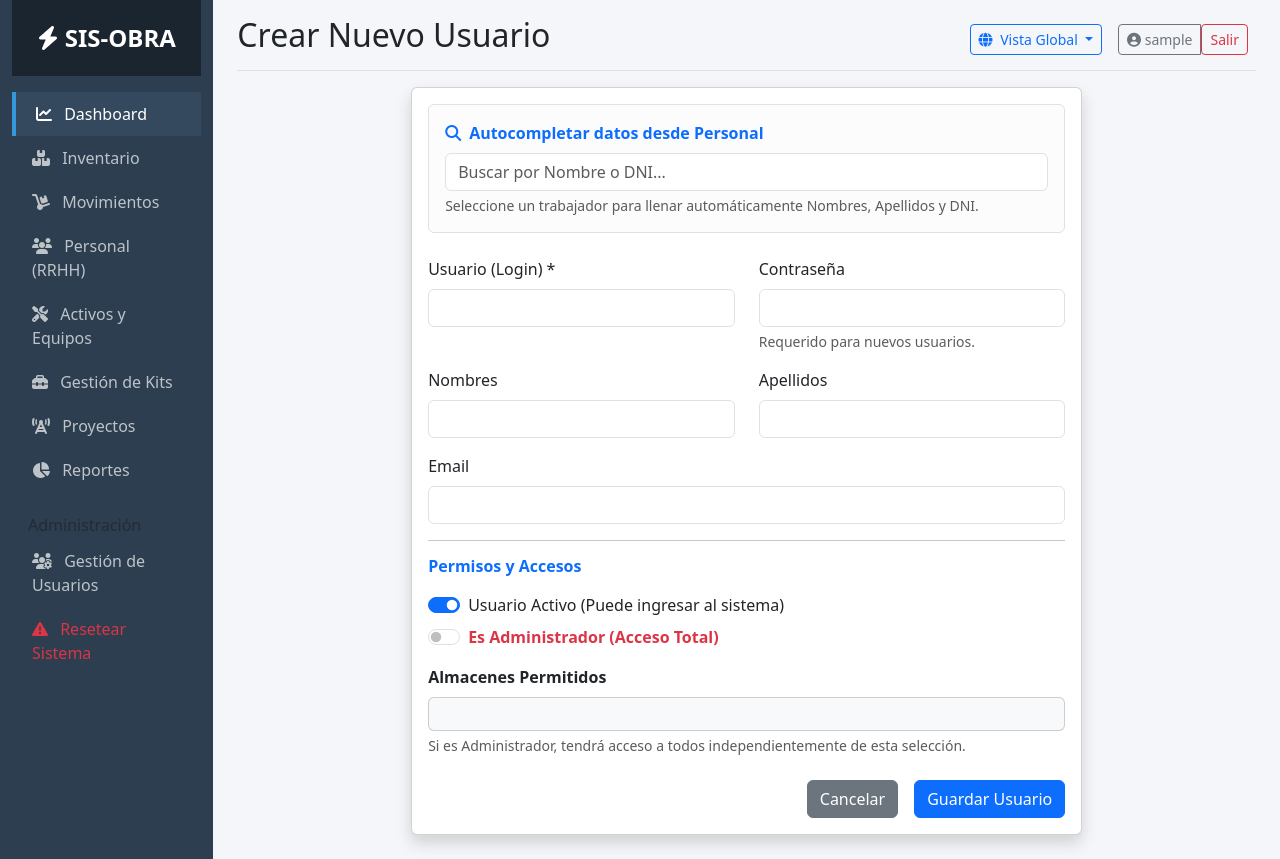
After one commit to jomisaqui-ux/almacen_torres_alta_tension, a Django app: page /usuarios/nuevo/ in a window 1280 px wide. The commit adds this page. Run offline with Django 5.2, Linux system fonts and the light colour scheme; the visitor is signed in with stand-in values (Sample User, id 1); data that the repository does not hold is empty.

Commit message:
feat(core): implementación de gestión de usuarios y permisos de almacén

```diff
--- /dev/null
+++ b/apps/core/forms.py
@@ -0,0 +1,78 @@
+from django import forms
+from django.contrib.auth import get_user_model
+from django.contrib.auth.password_validation import validate_password
+from .models import PerfilUsuario
+from apps.logistica.models import Almacen
+
+User = get_user_model()
+
+class UsuarioForm(forms.ModelForm):
+    password = forms.CharField(
+        label="Contraseña",
+        widget=forms.PasswordInput(attrs={'autocomplete': 'new-password'}),
+        required=False,
+        help_text="Dejar en blanco para mantener la contraseña actual (al editar)."
+    )
+    almacenes = forms.ModelMultipleChoiceField(
+        queryset=Almacen.objects.all(),
+        widget=forms.CheckboxSelectMultiple,
+        required=False,
+        label="Almacenes Permitidos",
+        help_text="Seleccione los almacenes a los que este usuario tendrá acceso."
+    )
+
+    class Meta:
+        model = User
+        fields = ['username', 'first_name', 'last_name', 'email', 'dni', 'cargo', 'is_active', 'is_superuser']
+        labels = {
+            'username': 'Usuario (Login)',
+            'first_name': 'Nombres',
+            'last_name': 'Apellidos',
+            'is_active': 'Activo',
+            'is_superuser': 'Es Administrador (Superusuario)',
+        }
+
+    def __init__(self, *args, **kwargs):
+        super().__init__(*args, **kwargs)
+        # Si es creación, la contraseña es obligatoria
+        if not self.instance.pk:
+            self.fields['password'].required = True
+            self.fields['password'].help_text = "Requerido para nuevos usuarios."
+
+        # Cargar almacenes iniciales si es edición
+        if self.instance.pk:
+            try:
+                self.fields['almacenes'].initial = self.instance.perfil.almacenes.all()
+            except PerfilUsuario.DoesNotExist:
+                self.fields['almacenes'].initial = []
+
+        for name, field in self.fields.items():
+            if not isinstance(field.widget, (forms.CheckboxInput, forms.CheckboxSelectMultiple)):
+                field.widget.attrs.update({'class': 'form-control'})
+            elif isinstance(field.widget, forms.CheckboxInput):
+                field.widget.attrs.update({'class': 'form-check-input'})
+
+    def clean_password(self):
+        password = self.cleaned_data.get('password')
+        if password:
+            try:
+                validate_password(password, self.instance)
+            except forms.ValidationError as error:
+                self.add_error('password', error)
+        return password
+
+    def save(self, commit=True):
+        user = super().save(commit=False)
+
+        # Guardar contraseña de forma segura (Hashing) si se proporcionó
+        password = self.cleaned_data.get('password')
+        if password:
+            user.set_password(password)
+
+        if commit:
+            user.save()
+            # Gestionar Perfil y Almacenes
+            perfil, created = PerfilUsuario.objects.get_or_create(usuario=user)
+            perfil.almacenes.set(self.cleaned_data['almacenes'])
+
+        return user
--- /dev/null
+++ b/apps/core/templates/core/usuario_form.html
@@ -0,0 +1,170 @@
+{% extends "base.html" %}
+
+{% block title %}{{ titulo }}{% endblock %}
+{% block header %}{{ titulo }}{% endblock %}
+
+{% block extra_css %}
+<style>
+    #resultados_trabajador {
+        max-height: 200px;
+        overflow-y: auto;
+        z-index: 1050;
+        display: none;
+    }
+    .item-trabajador { cursor: pointer; }
+    .item-trabajador:hover { background-color: #f8f9fa; color: #0d6efd; }
+</style>
+{% endblock %}
+
+{% block content %}
+<div class="row justify-content-center">
+    <div class="col-md-8">
+        <div class="card shadow mb-4">
+            <div class="card-body">
+
+                <!-- BUSCADOR DE TRABAJADOR (AUTOCOMPLETAR) -->
+                <div class="alert alert-light border mb-4">
+                    <label class="form-label fw-bold text-primary"><i class="fas fa-search me-2"></i>Autocompletar datos desde Personal</label>
+                    <div class="position-relative">
+                        <input type="text" id="input_buscar_trabajador" class="form-control" placeholder="Buscar por Nombre o DNI..." autocomplete="off">
+                        <div id="resultados_trabajador" class="list-group position-absolute w-100 shadow start-0" style="top: 100%;"></div>
+                    </div>
+                    <div class="form-text small">Seleccione un trabajador para llenar automáticamente Nombres, Apellidos y DNI.</div>
+                </div>
+
+                <form method="post">
+                    {% csrf_token %}
+
+                    <div class="row mb-3">
+                        <div class="col-md-6">
+                            <label class="form-label">Usuario (Login) *</label>
+                            {{ form.username }}
+                            {{ form.username.errors }}
+                        </div>
+                        <div class="col-md-6">
+                            <label class="form-label">Contraseña</label>
+                            {{ form.password }}
+                            <div class="form-text small">{{ form.password.help_text }}</div>
+                            {{ form.password.errors }}
+                        </div>
+                    </div>
+
+                    <div class="row mb-3">
+                        <div class="col-md-6">
+                            <label class="form-label">Nombres</label>
+                            {{ form.first_name }}
+                        </div>
+                        <div class="col-md-6">
+                            <label class="form-label">Apellidos</label>
+                            {{ form.last_name }}
+                        </div>
+                    </div>
+
+                    <div class="mb-3">
+                        <label class="form-label">Email</label>
+                        {{ form.email }}
+                    </div>
+
+                    <hr>
+                    <h6 class="text-primary fw-bold mb-3">Permisos y Accesos</h6>
+
+                    <div class="mb-3">
+                        <div class="form-check form-switch">
+                            {{ form.is_active }}
+                            <label class="form-check-label">Usuario Activo (Puede ingresar al sistema)</label>
+                        </div>
+                        <div class="form-check form-switch mt-2">
+                            {{ form.is_superuser }}
+                            <label class="form-check-label text-danger fw-bold">Es Administrador (Acceso Total)</label>
+                        </div>
+                    </div>
+
+                    <div class="mb-4">
+                        <label class="form-label fw-bold">Almacenes Permitidos</label>
+                        <div class="card p-3 bg-light">
+                            {{ form.almacenes }}
+                        </div>
+                        <div class="form-text">Si es Administrador, tendrá acceso a todos independientemente de esta selección.</div>
+                    </div>
+
+                    <div class="d-grid gap-2 d-md-flex justify-content-md-end">
+                        <a href="{% url 'usuario_list' %}" class="btn btn-secondary me-md-2">Cancelar</a>
+                        <button type="submit" class="btn btn-primary">Guardar Usuario</button>
+                    </div>
+                </form>
+            </div>
+        </div>
+    </div>
+</div>
+{% endblock %}
+
+{% block extra_js %}
+<script src="https://code.jquery.com/jquery-3.7.1.min.js"></script>
+<script>
+    $(document).ready(function() {
+        const $input = $('#input_buscar_trabajador');
+        const $resultados = $('#resultados_trabajador');
+        let timeout = null;
+
+        $input.on('input', function() {
+            let q = $(this).val();
+
+            clearTimeout(timeout);
+            if (q.length < 2) {
+                $resultados.hide();
+                return;
+            }
+
+            timeout = setTimeout(function() {
+                $.get("{% url 'api_buscar_trabajador' %}", { q: q }, function(data) {
+                    $resultados.empty();
+                    if (data.results.length > 0) {
+                        data.results.forEach(function(t) {
+                            let nombre = `${t.nombres} ${t.apellidos}`;
+                            $resultados.append(`
+                                <a href="#" class="list-group-item list-group-item-action item-trabajador"
+                                   data-nombres="${t.nombres}"
+                                   data-apellidos="${t.apellidos}"
+                                   data-dni="${t.dni}">
+                                    <div class="fw-bold">${nombre}</div>
+                                    <small class="text-muted">DNI: ${t.dni}</small>
+                                </a>
+                            `);
+                        });
+                        $resultados.show();
+                    } else {
+                        $resultados.append('<div class="list-group-item text-muted small">No encontrado</div>').show();
+                    }
+                });
+            }, 300);
+        });
+
+        $(document).on('click', '.item-trabajador', function(e) {
+            e.preventDefault();
+            let nombres = $(this).data('nombres');
+            let apellidos = $(this).data('apellidos');
+            let dni = $(this).data('dni');
+
+            // Llenar campos del formulario
+            $('#id_first_name').val(nombres);
+            $('#id_last_name').val(apellidos);
+            $('#id_dni').val(dni);
+
+            // Sugerir usuario si está vacío (Usamos el DNI como login sugerido)
+            if (!$('#id_username').val()) {
+                $('#id_username').val(dni);
+            }
+
+            $input.val('');
+            $resultados.hide();
+        });
+
+        // Cerrar al hacer clic fuera
+        $(document).on('click', function(e) {
+            if (!$(e.target).closest('.position-relative').length) {
+                $resultados.hide();
+            }
+        });
+    });
+</script>
+{% endblock %}
--- /dev/null
+++ b/apps/core/urls.py
@@ -0,0 +1,10 @@
+from django.urls import path
+from .views import dashboard, UsuarioListView, UsuarioCreateView, UsuarioUpdateView, UsuarioDeleteView
+
+urlpatterns = [
+    path('', dashboard, name='dashboard'),
+    path('usuarios/', UsuarioListView.as_view(), name='usuario_list'),
+    path('usuarios/nuevo/', UsuarioCreateView.as_view(), name='usuario_create'),
+    path('usuarios/editar/<int:pk>/', UsuarioUpdateView.as_view(), name='usuario_update'),
+    path('usuarios/eliminar/<int:pk>/', UsuarioDeleteView.as_view(), name='usuario_delete'),
+]
--- a/apps/core/views.py
+++ b/apps/core/views.py
@@ -1,10 +1,15 @@
 from django.shortcuts import render
 from django.contrib.auth.decorators import login_required
+from django.contrib.auth.mixins import LoginRequiredMixin, UserPassesTestMixin
+from django.views.generic import ListView, CreateView, UpdateView, DeleteView
+from django.urls import reverse_lazy
 from django.db.models import Sum, Count, F
 from django.db.models.functions import TruncDate
 from django.utils import timezone
 from datetime import timedelta
 from decimal import Decimal # <--- ESTA IMPORTACIÓN ES CRÍTICA
+from django.contrib.auth import get_user_model
+from .forms import UsuarioForm
 
 # Importamos modelos para sacar métricas
 from apps.proyectos.models import Proyecto, Torre
@@ -94,3 +99,46 @@ def dashboard(request):
         'chart_salidas': data_salidas,
     }
     return render(request, 'core/dashboard.html', context)
+
+# ==========================================
+# GESTIÓN DE USUARIOS (ADMINISTRACIÓN)
+# ==========================================
+
+User = get_user_model()
+
+class SuperUserRequiredMixin(UserPassesTestMixin):
+    def test_func(self):
+        return self.request.user.is_superuser
+
+class UsuarioListView(LoginRequiredMixin, SuperUserRequiredMixin, ListView):
+    model = User
+    template_name = 'core/usuario_list.html'
+    context_object_name = 'usuarios'
+    queryset = User.objects.all().order_by('username')
+
+class UsuarioCreateView(LoginRequiredMixin, SuperUserRequiredMixin, CreateView):
+    model = User
+    form_class = UsuarioForm
+    template_name = 'core/usuario_form.html'
+    success_url = reverse_lazy('usuario_list')
+
+    def get_context_data(self, **kwargs):
+        context = super().get_context_data(**kwargs)
+        context['titulo'] = 'Crear Nuevo Usuario'
+        return context
+
+class UsuarioUpdateView(LoginRequiredMixin, SuperUserRequiredMixin, UpdateView):
+    model = User
+    form_class = UsuarioForm
+    template_name = 'core/usuario_form.html'
+    success_url = reverse_lazy('usuario_list')
+
+    def get_context_data(self, **kwargs):
+        context = super().get_context_data(**kwargs)
+        context['titulo'] = f'Editar Usuario: {self.object.username}'
+        return context
+
+class UsuarioDeleteView(LoginRequiredMixin, SuperUserRequiredMixin, DeleteView):
+    model = User
+    template_name = 'core/usuario_confirm_delete.html'
+    success_url = reverse_lazy('usuario_list')
--- a/apps/logistica/context_processors.py
+++ b/apps/logistica/context_processors.py
@@ -1,7 +1,13 @@
 from .models import Almacen
 
 def contexto_almacen(request):
+    # Usamos la lista pre-calculada por el middleware si existe
+    if hasattr(request, 'almacenes_permitidos'):
+        lista = request.almacenes_permitidos.order_by('-es_principal', 'nombre')
+    else:
+        lista = Almacen.objects.none()
+
     return {
         'almacen_activo': getattr(request, 'almacen_activo', None),
-        'lista_almacenes': Almacen.objects.all().order_by('-es_principal', 'nombre')
+        'lista_almacenes': lista
     }
--- a/apps/logistica/templates/logistica/kardex_producto.html
+++ b/apps/logistica/templates/logistica/kardex_producto.html
@@ -68,7 +68,7 @@ Historial: {{ material.descripcion }}
                             {% endif %}
                         </td>
 
-                        <td class="small">{{ det.movimiento.creado_por.username }}</td>
+                        <td class="small">{{ det.movimiento.creado_por.get_full_name|default:det.movimiento.creado_por.username }}</td>
                         <td class="text-center">
                             <a href="{% url 'generar_vale_pdf' det.movimiento.id %}" target="_blank" class="text-secondary">
                                 <i class="fas fa-file-pdf"></i>
--- a/apps/logistica/templates/logistica/movimiento_list.html
+++ b/apps/logistica/templates/logistica/movimiento_list.html
@@ -197,6 +197,10 @@
                             {% else %}
                                 <div class="small text-muted ps-1 opacity-25">--</div>
                             {% endif %}
+
+                            <div class="small text-muted mt-1" title="Registrado por">
+                                <i class="fas fa-user-edit small me-1"></i> {{ mov.creado_por.get_full_name|default:mov.creado_por.username }}
+                            </div>
                         </td>
 
                         <td class="text-center">
--- a/apps/logistica/templates/logistica/requerimiento_detail.html
+++ b/apps/logistica/templates/logistica/requerimiento_detail.html
@@ -114,7 +114,7 @@
                     <div>
                         <strong>{{ salida.fecha|date:"d/m/Y H:i" }}</strong> -
                         <a href="{% url 'generar_vale_pdf' salida.id %}" target="_blank">{{ salida.nota_ingreso }}</a>
-                        <span class="text-muted">({{ salida.creado_por.username }})</span>
+                        <span class="text-muted">({{ salida.creado_por.get_full_name|default:salida.creado_por.username }})</span>
                     </div>
                     <span class="badge bg-primary rounded-pill">Ver Vale PDF</span>
                 </li>
--- a/apps/logistica/templates/logistica/vale_pdf.html
+++ b/apps/logistica/templates/logistica/vale_pdf.html
@@ -200,7 +200,7 @@
         </tr>
         <tr>
             <td class="label">Usuario:</td>
-            <td class="value">{{ movimiento.creado_por.username }}</td>
+            <td class="value">{{ movimiento.creado_por.get_full_name|default:movimiento.creado_por.username|upper }}</td>
             <td class="label"></td>
             <td class="value"></td>
         </tr>
@@ -210,7 +210,7 @@
             <td class="label">Referencia:</td>
             <td class="value">{{ movimiento.documento_referencia|default:"---" }}</td>
             <td class="label">Usuario:</td>
-            <td class="value">{{ movimiento.creado_por.username }}</td>
+            <td class="value">{{ movimiento.creado_por.get_full_name|default:movimiento.creado_por.username|upper }}</td>
         </tr>
         {% endif %}
     </table>
--- a/config/urls.py
+++ b/config/urls.py
@@ -2,11 +2,10 @@ from django.contrib import admin
 from django.urls import path, include
 from django.conf import settings
 from django.conf.urls.static import static
-from apps.core.views import dashboard # Importamos la vista
 
 urlpatterns = [
     path('admin/', admin.site.urls),
-    path('', dashboard, name='dashboard'), # Ruta raíz
+    path('', include('apps.core.urls')), # Core (Dashboard + Usuarios)
     path('logistica/', include('apps.logistica.urls')),
     path('rrhh/', include('apps.rrhh.urls')),
     path('activos/', include('apps.activos.urls')),
--- a/templates/base.html
+++ b/templates/base.html
@@ -17,6 +17,7 @@
         .card-kpi { border: none; border-radius: 10px; box-shadow: 0 4px 6px rgba(0,0,0,0.1); transition: transform 0.2s; }
         .card-kpi:hover { transform: translateY(-5px); }
     </style>
+    {% block extra_css %}{% endblock %}
 </head>
 <body>
 
@@ -32,6 +33,7 @@
 
 <div class="container-fluid">
     <div class="row">
+        {% if user.is_authenticated %}
         <nav class="col-md-3 col-lg-2 d-md-block sidebar collapse" id="sidebarMenu">
             <div class="brand">
                 {% if config_empresa.logo %}
@@ -168,22 +170,30 @@
                     </li>
                 </ul>
 
-                {% if request.user.is_superuser and not almacen_activo %}
+                {% if request.user.is_superuser %}
                 <h6 class="sidebar-heading d-flex justify-content-between align-items-center px-3 mt-4 mb-1 text-muted">
                     <span>Administración</span>
                 </h6>
                 <ul class="nav flex-column mb-2">
                     <li class="nav-item">
+                        <a class="nav-link" href="{% url 'usuario_list' %}">
+                            <i class="fas fa-users-cog me-2"></i> Gestión de Usuarios
+                        </a>
+                    </li>
+                    {% if not almacen_activo %}
+                    <li class="nav-item">
                         <a class="nav-link text-danger" href="{% url 'reset_database' %}">
                             <i class="fas fa-exclamation-triangle me-2"></i> Resetear Sistema
                         </a>
                     </li>
+                    {% endif %}
                 </ul>
                 {% endif %}
             </div>
         </nav>
+        {% endif %}
 
-        <main class="col-md-9 ms-sm-auto col-lg-10 px-md-4">
+        <main class="{% if user.is_authenticated %}col-md-9 ms-sm-auto col-lg-10{% else %}col-12{% endif %} px-md-4">
             <div class="d-flex justify-content-between flex-wrap flex-md-nowrap align-items-center pt-3 pb-2 mb-3 border-bottom">
                 <h1 class="h2">{% block header %}Panel Principal{% endblock %}</h1>
                 <div class="btn-toolbar mb-2 mb-md-0">
@@ -208,7 +218,7 @@
                                     </a>
                                 </li>
                             {% endfor %}
-                            {% if almacen_activo %}
+                            {% if almacen_activo and request.user.is_superuser %}
                                 <li><hr class="dropdown-divider"></li>
                                 <li><a class="dropdown-item small text-muted" href="{% url 'limpiar_almacen_sesion' %}">Ver Todo (Admin)</a></li>
                             {% endif %}
@@ -219,7 +229,10 @@
                         <button type="button" class="btn btn-sm btn-outline-secondary">
                             <i class="fas fa-user-circle"></i> {{ user.username }}
                         </button>
-                        <a href="/admin/logout/" class="btn btn-sm btn-outline-danger">Salir</a>
+                        <form action="{% url 'logout' %}" method="post" class="d-inline">
+                            {% csrf_token %}
+                            <button type="submit" class="btn btn-sm btn-outline-danger">Salir</button>
+                        </form>
                     </div>
                 </div>
             </div>
```
Also changed, not shown: apps/activos/views.py (+12 -5 lines), apps/core/admin.py (+17 -2 lines), apps/core/models.py (+10 -0 lines), apps/core/templates/core/usuario_confirm_delete.html (added, +24 -0 lines), apps/core/templates/core/usuario_list.html (added, +58 -0 lines), apps/logistica/middleware.py (+40 -6 lines), apps/logistica/views.py (+52 -2 lines), apps/core/migrations/0003_perfilusuario.py (added).
